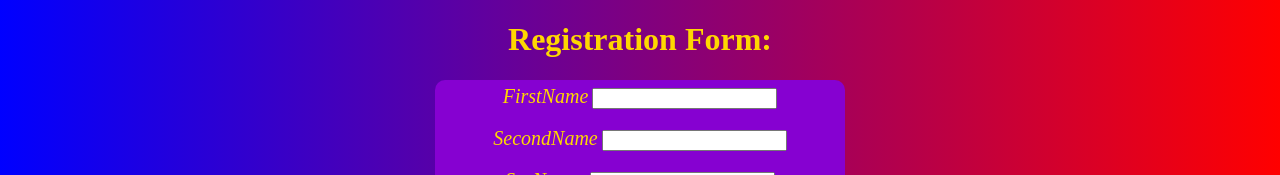
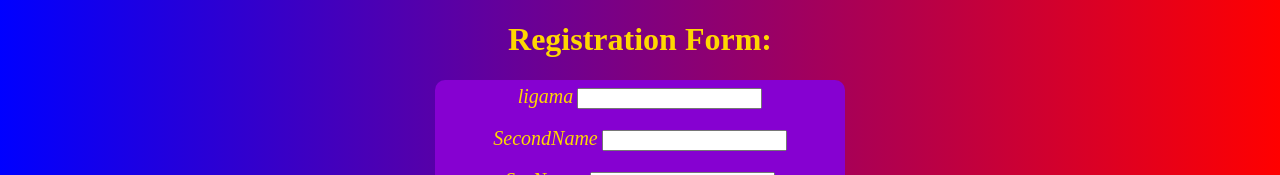
Before and after one commit to SONINI-CELL/buu, a plain HTML site: page index.html in a window 1280 px wide. Shown: the top 175 px of the page. Drawn offline with Linux system fonts and the light colour scheme.

Commit message:
Update index.html

```diff
--- a/index.html
+++ b/index.html
@@ -17,7 +17,7 @@
 
 
 
-	<label>FirstName</label><span>
+	<label>ligama</label><span>
 <input type="text" name="">
 <br><br>
 <label>SecondName</label>
```
